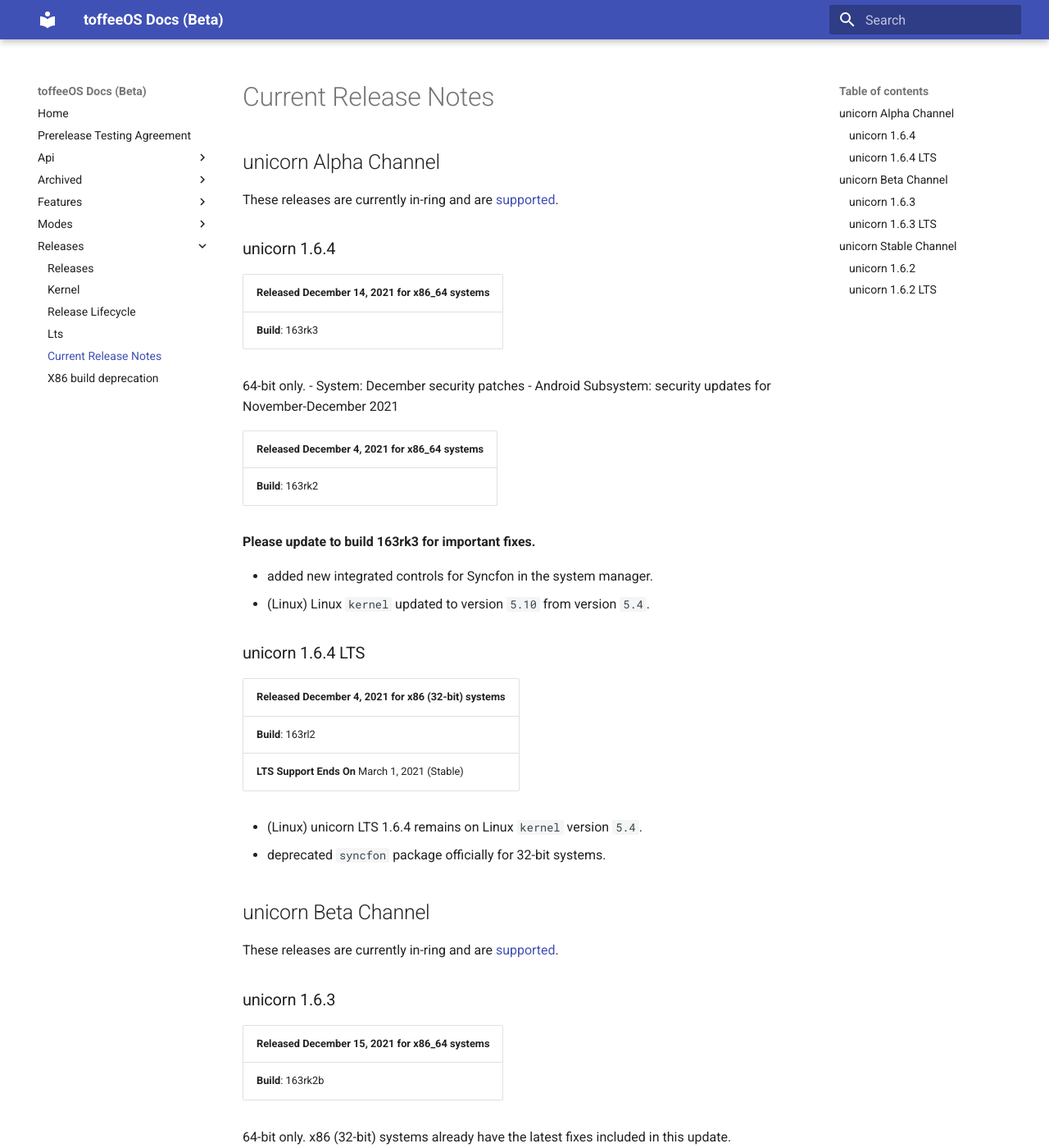
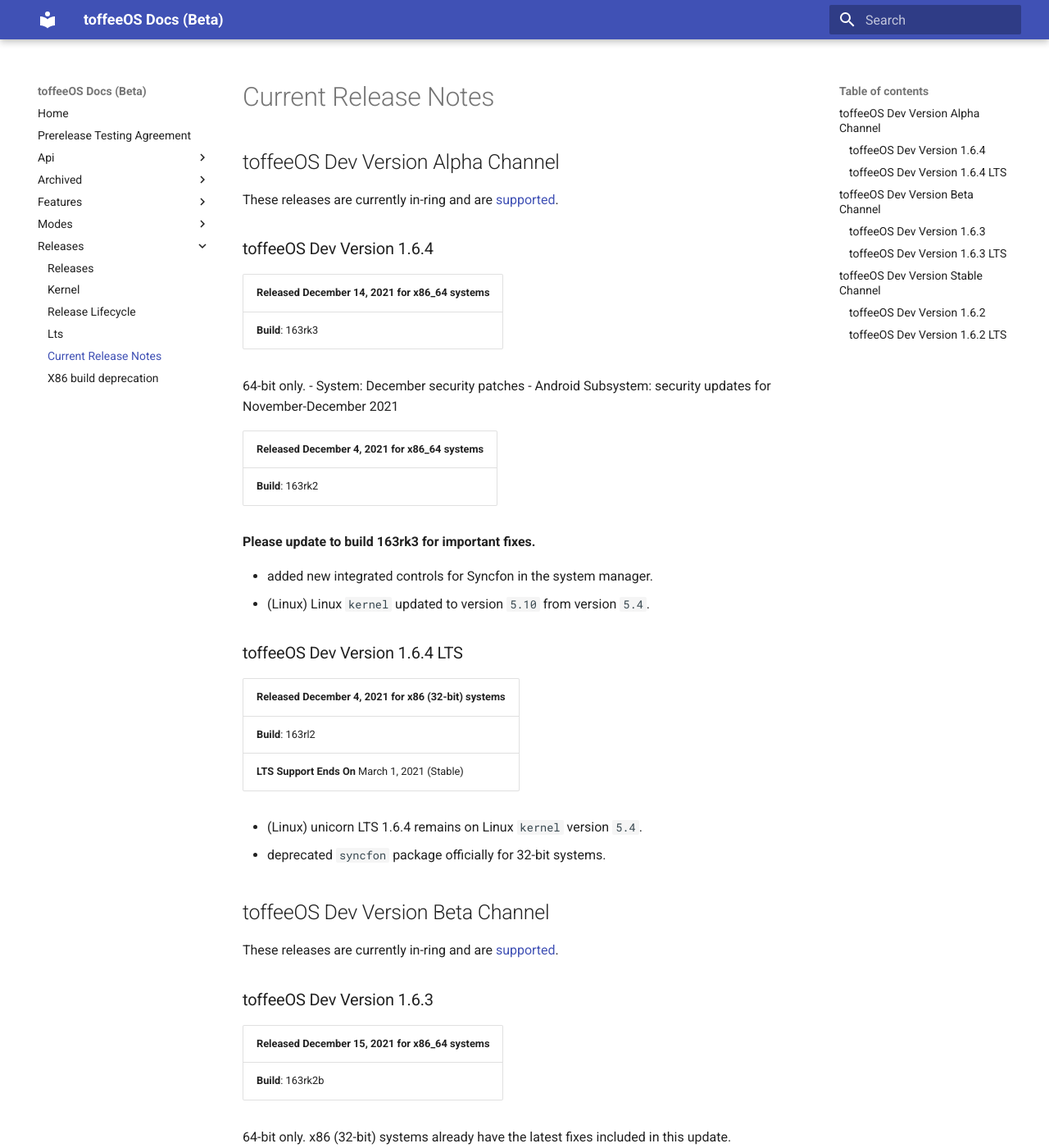
Before and after one commit to Wallymer/toffeeOSdocs, an MkDocs documentation site: the page built from docs/releases/notes.md, in a window 1280 px wide and 1400 px high. Shown: the whole window at 82% size. Built offline with MkDocs 1.6.1 and Material for MkDocs 9.7.7, drawn with Linux system fonts in a browser that asks for light colours; some of the changed text lies outside the part shown.

Commit message:
remove codename from notes
Signed-off-by: Slade Watkins <slade@sladewatkins.com>

```diff
--- a/docs/releases/notes.md
+++ b/docs/releases/notes.md
@@ -1,10 +1,10 @@
 ---
 title: Current Release Notes
 ---
-## unicorn Alpha Channel
+## toffeeOS Dev Version Alpha Channel
 These releases are currently in-ring and are [supported](/releases/lifecycle/).
 
-### unicorn 1.6.4
+### toffeeOS Dev Version 1.6.4
 | **Released** December 14, 2021 for x86_64 systems |
 |--------------------------------|
 | **Build**: 163rk3 |
@@ -22,7 +22,7 @@ These releases are currently in-ring and are [supported](/releases/lifecycle/).
 - added new integrated controls for Syncfon in the system manager.
 - (Linux) Linux ``kernel`` updated to version ``5.10`` from version ``5.4``.
 
-### unicorn 1.6.4 LTS
+### toffeeOS Dev Version 1.6.4 LTS
 | **Released** December 4, 2021 for x86 (32-bit) systems |
 |--------------------------------|
 | **Build**: 163rl2 |
@@ -31,10 +31,10 @@ These releases are currently in-ring and are [supported](/releases/lifecycle/).
 - (Linux) unicorn LTS 1.6.4 remains on Linux ``kernel`` version ``5.4``.
 - deprecated `syncfon` package officially for 32-bit systems.
 
-## unicorn Beta Channel
+## toffeeOS Dev Version Beta Channel
 These releases are currently in-ring and are [supported](/releases/lifecycle/).
 
-### unicorn 1.6.3
+### toffeeOS Dev Version 1.6.3
 | **Released** December 15, 2021 for x86_64 systems |
 |--------------------------------|
 | **Build**: 163rk2b |
@@ -58,7 +58,7 @@ These releases are currently in-ring and are [supported](/releases/lifecycle/).
 - performance improvements
 - new system requirements announced earlier this year are now enforced.
 
-### unicorn 1.6.3 LTS
+### toffeeOS Dev Version 1.6.3 LTS
 | **Released** December 4, 2021 for x86 (32-bit) systems |
 |--------------------------------|
 | **Build**: 163rl1 |
@@ -69,10 +69,10 @@ These releases are currently in-ring and are [supported](/releases/lifecycle/).
 	- this release fixes an issue with UX in the Settings app
 	- this release addresses an issue with `apt` and the graphical package manager that allowed users to effectively destroy `unicorn-desktop` (and all related) packages, removing access to their desktop environment.
 
-## unicorn Stable Channel
+## toffeeOS Dev Version Stable Channel
 These releases are currently in-ring and are [supported](/releases/lifecycle/).
 
-### unicorn 1.6.2
+### toffeeOS Dev Version 1.6.2
 | **Released** December 4, 2021 |
 |--------------------------------|
 | **Build**: 161rk2 |
@@ -83,7 +83,7 @@ These releases are currently in-ring and are [supported](/releases/lifecycle/).
 - performance improvements
 - new system requirements announced earlier this year are now enforced.
 
-### unicorn 1.6.2 LTS
+### toffeeOS Dev Version 1.6.2 LTS
 | **Released** December 13, 2021 |
 |--------------------------------|
 | **Build**: 161rk3 |
```
